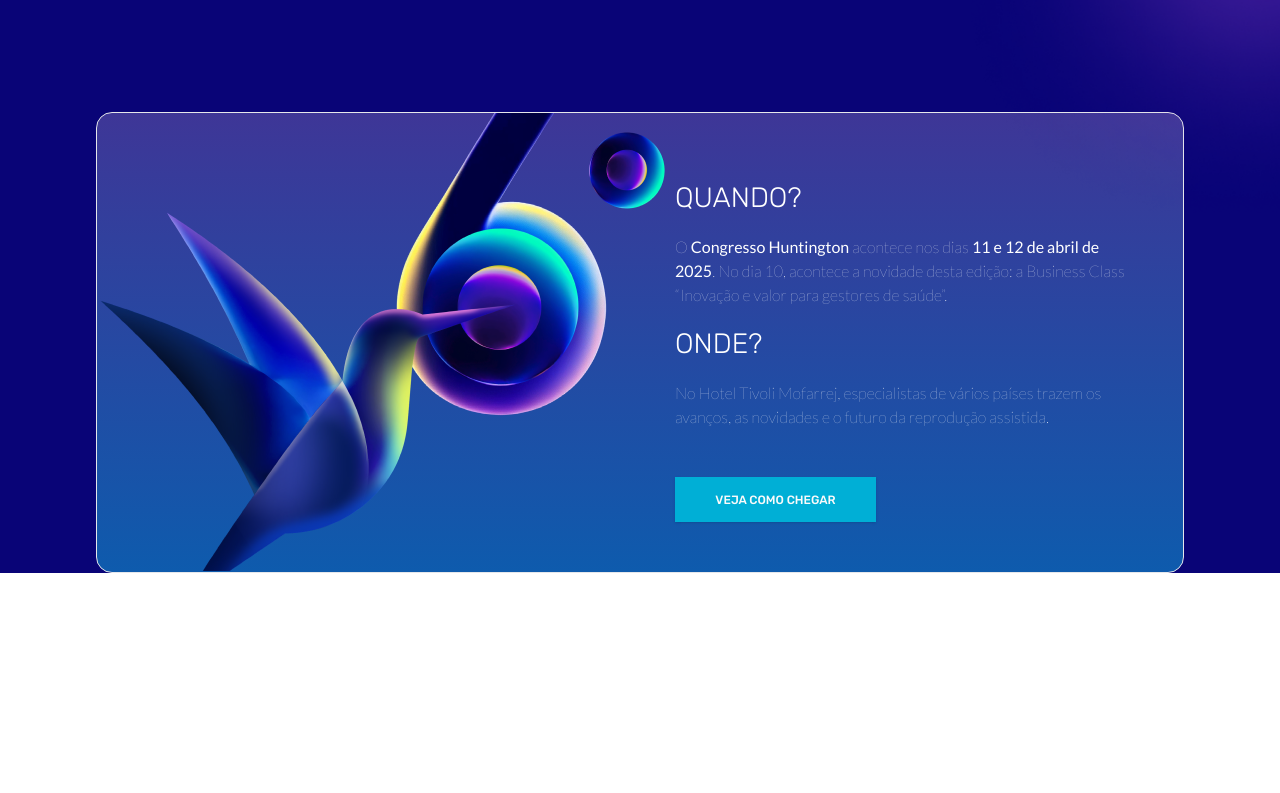
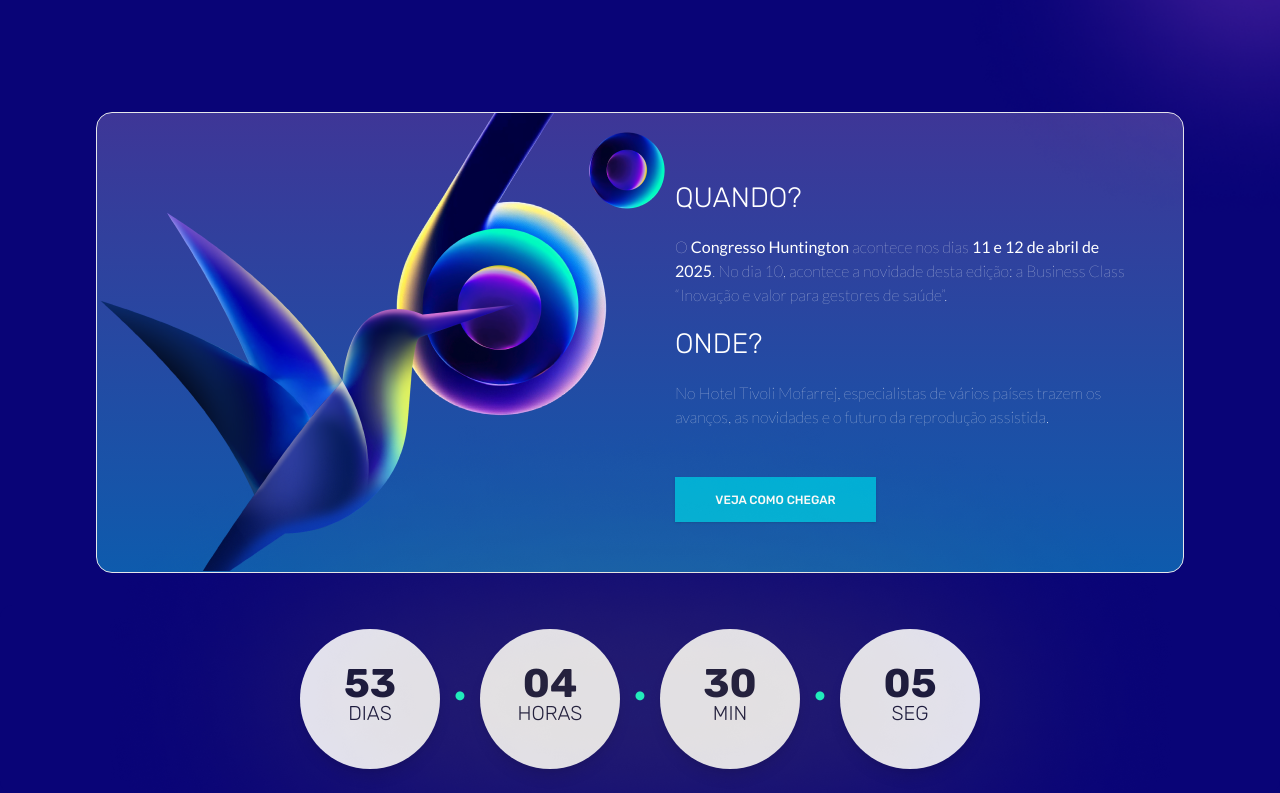
Before and after one commit to adamsnows/Freela-Landing-Page-1, a Next.js app: page / in a window 1280 px wide. Shown: the part 2612-3405 px from the top of the page. Before the commit the page ends 3185 px from the top, so only its background shows below. Built offline with nearby package versions, Linux system fonts and the light colour scheme.

Commit message:
feat: timer working

```diff
--- a/package.json
+++ b/package.json
@@ -13,11 +13,13 @@
     "@radix-ui/react-slot": "^1.1.2",
     "class-variance-authority": "^0.7.1",
     "clsx": "^2.1.1",
+    "dayjs": "^1.11.13",
     "lucide-react": "^0.475.0",
     "next": "15.1.7",
     "react": "^19.0.0",
     "react-dom": "^19.0.0",
     "react-icons": "^5.4.0",
+    "react-use": "^17.6.0",
     "swiper": "^11.2.4",
     "tailwind-merge": "^3.0.1",
     "tailwindcss-animate": "^1.0.7"
--- a/src/app/page.tsx
+++ b/src/app/page.tsx
@@ -1,4 +1,5 @@
 import BirdBanner from "@/components/bird-banner";
+import CircleCountdownTimer from "@/components/circle-timer";
 import Header from "@/components/header";
 import Slider from "@/components/home-slider";
 import MedicineFutureSection from "@/components/medicine-future";
@@ -12,6 +13,7 @@
       <SpeakersSection />
       <MedicineFutureSection />
       <BirdBanner />
+      <CircleCountdownTimer />
     </div>
   );
 }
--- /dev/null
+++ b/src/components/circle-timer/index.tsx
@@ -0,0 +1,54 @@
+/* eslint-disable @next/next/no-img-element */
+"use client";
+
+import React, { useState } from "react";
+import dayjs from "dayjs";
+import { useInterval } from "react-use";
+
+const targetDate = dayjs("2025-04-10T00:00:00");
+
+const CircleCountdownTimer = () => {
+  const [timeLeft, setTimeLeft] = useState(calculateTimeLeft());
+
+  function calculateTimeLeft() {
+    const now = dayjs();
+    const diff = targetDate.diff(now, "second");
+
+    return {
+      dias: Math.floor(diff / (3600 * 24)),
+      horas: Math.floor((diff % (3600 * 24)) / 3600),
+      min: Math.floor((diff % 3600) / 60),
+      seg: diff % 60,
+    };
+  }
+
+  useInterval(() => {
+    setTimeLeft(calculateTimeLeft());
+  }, 1000);
+
+  return (
+    <div className="flex items-center justify-center gap-[40px] bg-[#0e0d3d] p-6 rounded-xl bg-background mt-8 relative">
+      {Object.entries(timeLeft).map(([unit, value], index) => (
+        <div key={unit} className="relative flex flex-col items-center">
+          <div className="w-[140px] h-[140px] bg-[#e3e3f7] rounded-full flex items-center justify-center shadow-lg flex-col">
+            <span className="text-[40px] font-bold font-rubik text-[#0e0d3d] -mt-4">
+              {String(value).padStart(2, "0")}
+            </span>
+            <span className="text-[20px] font-thin font-rubik text-[#0e0d3d] uppercase -mt-4">
+              {unit.toUpperCase()}
+            </span>
+          </div>
+
+          {index < 3 && (
+            <span className="absolute right-[-27px] top-[35%] text-[#0BF0CA] text-2xl">
+              •
+            </span>
+          )}
+        </div>
+      ))}
+      <img src="/assets/blur/yellow-blur.png" alt="" className="absolute" />
+    </div>
+  );
+};
+
+export default CircleCountdownTimer;
--- a/src/components/speaker-slider/index.tsx
+++ b/src/components/speaker-slider/index.tsx
@@ -29,7 +29,7 @@
 
   return (
     <>
-      <div className="w-full relative container mx-auto">
+      <div className="w-full max-w-[1090px] relative container mx-auto">
         <Swiper
           grabCursor={true}
           modules={[Navigation, Pagination, Autoplay]}
```
Also changed, not shown: 1 other file (tests, documents, lock files or other folders).
